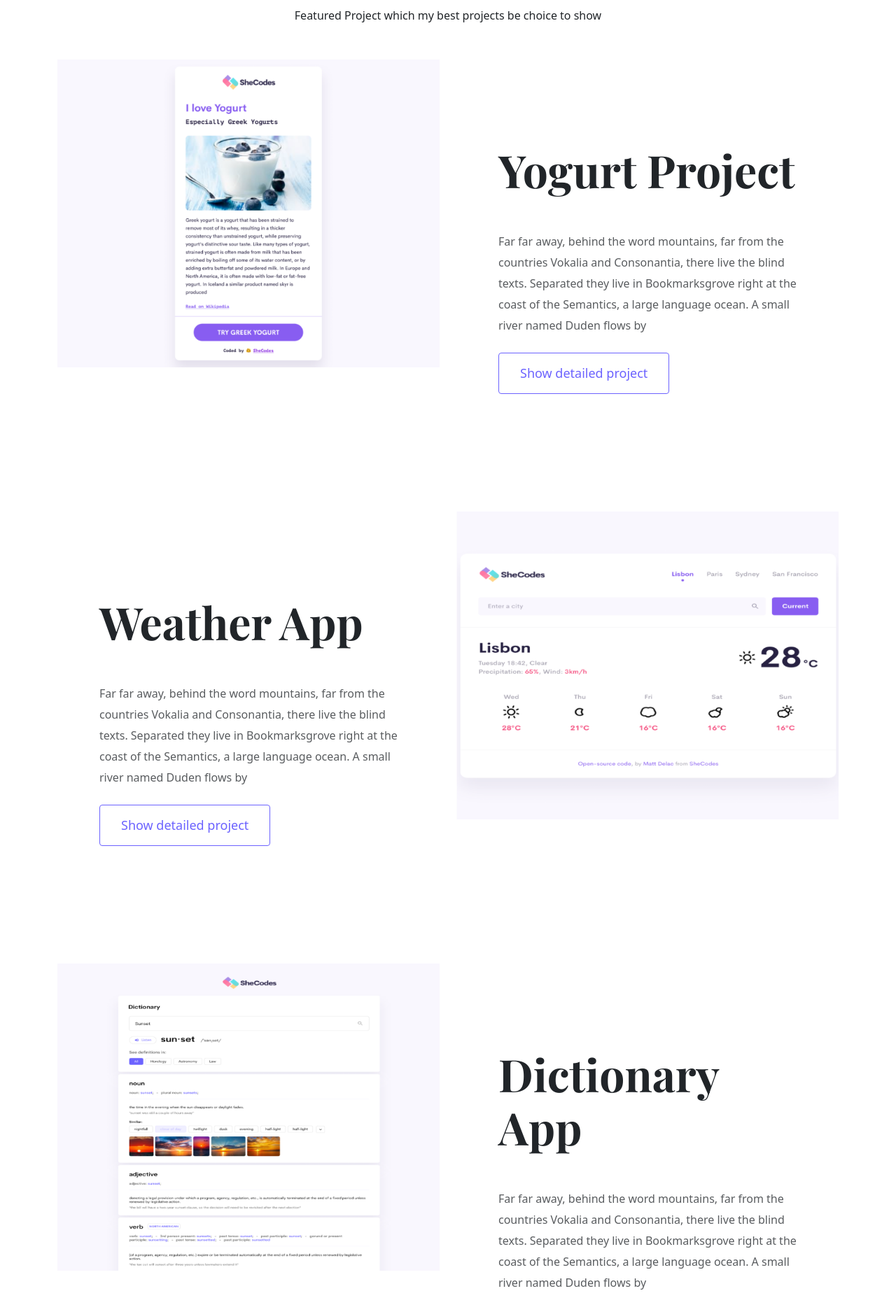
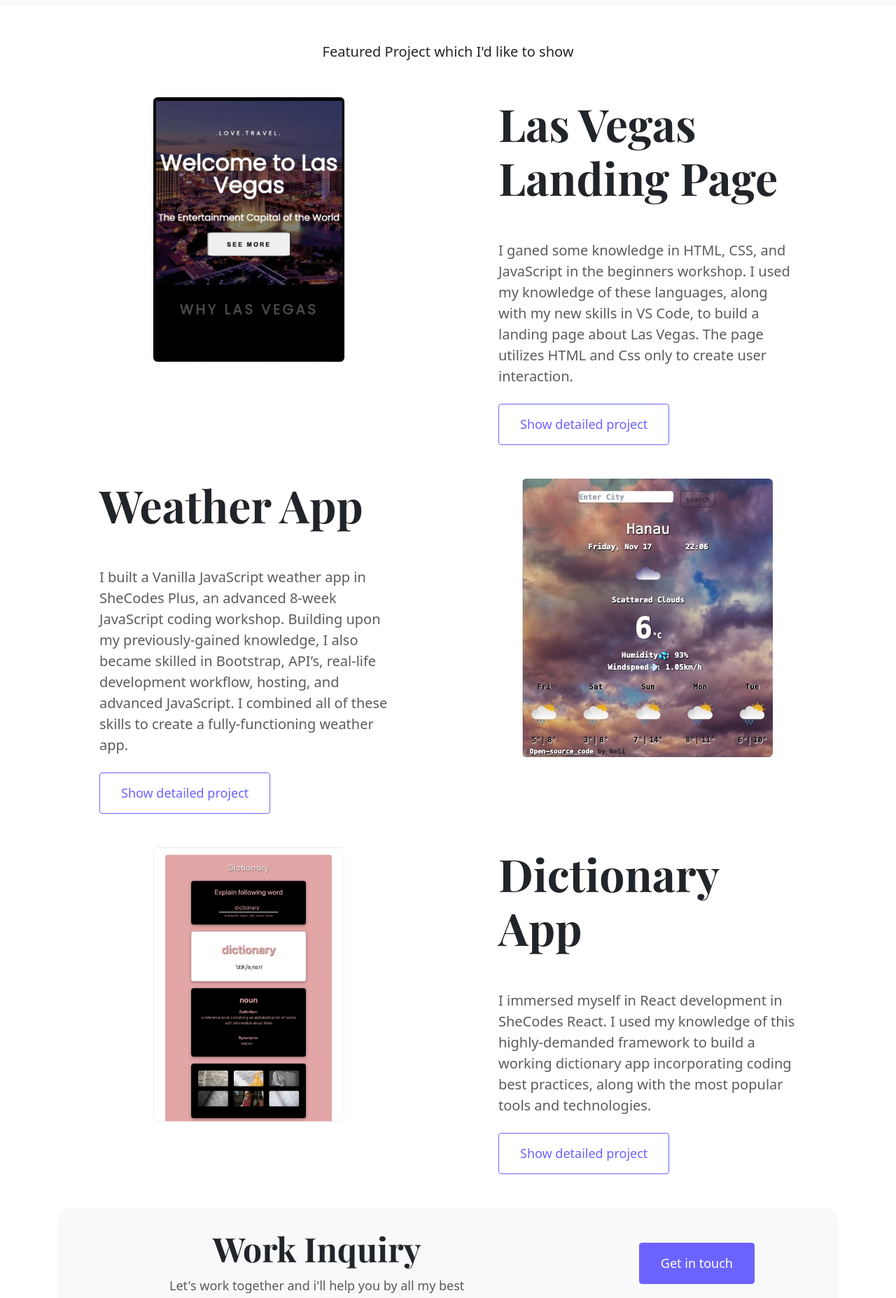
Before and after one commit to alice4599/My-Portfolio, a plain HTML site: page index.html in a window 1280 px wide. Shown: the part 720-2575 px from the top of the page at 70% size. Drawn offline with nearby package versions, Linux system fonts and the light colour scheme; a web font is replaced by a local one.

Commit message:
added images, updated styling and text

```diff
--- a/index.html
+++ b/index.html
@@ -78,7 +78,7 @@
       </div>
     </nav>
     <div class="myTitle">
-      <h2>🙋‍♀️ Hi I am</h2>
+      <h2>👋🏼 Hi I am</h2>
       <h1>Neli</h1>
       <p class="mb-5">SheCodes student based in Germany</p>
 
@@ -88,29 +88,29 @@
         >
       </div>
     </div>
-    <p class="text-center m-5">
-      Featured Project which my best projects be choice to show
+    <p class="text-center">
+      Featured Project which I'd like to show
     </p>
     <div class="container">
       <div class="row mb-5">
         <div class="col d-none d-lg-block">
           <img
-            src="image/Yogurt.png"
-            class="img-fluid"
-            alt="Yogurt project preview"
+            src="image/lasvegas.jpg"
+            class="img-fluid rounded mx-auto d-block w-50"
+            id="LasVegas"
+            alt="Las Vegas project preview"
           />
         </div>
         <div class="col">
           <div class="descriptionAll">
-            <h2 class="mb-5">Yogurt Project</h2>
+            <h2 class="mb-5">Las Vegas Landing Page</h2>
             <p class="mb-4 text-muted">
-              Far far away, behind the word mountains, far from the countries
-              Vokalia and Consonantia, there live the blind texts. Separated
-              they live in Bookmarksgrove right at the coast of the Semantics, a
-              large language ocean. A small river named Duden flows by
+              I ganed some knowledge in HTML, CSS, and JavaScript in the beginners workshop.
+              I used my knowledge of these languages, along with my new skills in VS Code, to build a landing page about Las Vegas.
+              The page utilizes HTML and Css only to create user interaction.
             </p>
             <a
-              href="work.html#yogurt"
+              href="work.html#LasVegas"
               class="btn btn-branding-outline"
               title="Show detailed project"
               >Show detailed project</a
@@ -123,10 +123,9 @@
           <div class="descriptionAll">
             <h2 class="mb-5">Weather App</h2>
             <p class="mb-4 text-muted">
-              Far far away, behind the word mountains, far from the countries
-              Vokalia and Consonantia, there live the blind texts. Separated
-              they live in Bookmarksgrove right at the coast of the Semantics, a
-              large language ocean. A small river named Duden flows by
+              I built a Vanilla JavaScript weather app in SheCodes Plus, an advanced 8-week JavaScript coding workshop.
+              Building upon my previously-gained knowledge, I also became skilled in Bootstrap, API’s, real-life development workflow, hosting, and advanced JavaScript.
+              I combined all of these skills to create a fully-functioning weather app.
             </p>
             <a
               href="work.html#weather"
@@ -138,17 +137,17 @@
         </div>
         <div class="col d-none d-lg-block">
           <img
-            src="image/Weatherapp.png"
-            class="img-fluid"
+            src="image/Weatherapp.jpg"
+            class="img-fluid rounded mx-auto d-block"
             alt="Weather project preview"
           />
         </div>
       </div>
-      <div class="row">
+      <div class="row mb-5">
         <div class="col d-none d-lg-block">
           <img
-            src="image/Dictionaryapp.png"
-            class="img-fluid"
+            src="image/dictionary.jpg"
+            class="img-fluid rounded mx-auto d-block w-50"
             alt="Dictionary project preview"
           />
         </div>
@@ -156,10 +155,10 @@
           <div class="descriptionAll">
             <h2 class="mb-5">Dictionary App</h2>
             <p class="mb-4 text-muted">
-              Far far away, behind the word mountains, far from the countries
-              Vokalia and Consonantia, there live the blind texts. Separated
-              they live in Bookmarksgrove right at the coast of the Semantics, a
-              large language ocean. A small river named Duden flows by
+              I immersed myself in React development in SheCodes React.
+              I used my knowledge of this highly-demanded framework to build
+              a working dictionary app incorporating coding best practices,
+              along with the most popular tools and technologies.
             </p>
             <a
               href="work.html#Dictionary"
--- a/src/style.css
+++ b/src/style.css
@@ -1,6 +1,6 @@
 :root {
     --branding-color: #6c63ff;
-    --secondary-color: #F9F7FE;
+    --secondary-color: #F8F9FA;
     --heading-font-family: Playfair Display;
     --default-font-family: poppins;
 }
@@ -29,9 +29,10 @@ h4 {
 }
 
 p {
-    font-size: 16px;
+    font-size: 20px;
     font-weight: normal;
     line-height: 30px;
+    margin: 50px auto;
 }
 
 footer {
@@ -104,7 +105,7 @@ small {
 }
 
 .descriptionAll {
-    padding: 120px 60px;
+    padding: 0px 60px;
 }
 
 .logo {
@@ -127,6 +128,7 @@ nav a:hover,
 nav li.active a {
     color: #6C63FF;
 }
+
 
 .emailLink {
     font-family: var(--default-font-family);
@@ -163,7 +165,7 @@ nav li.active a {
 }
 
 .myBottom {
-    background-color: #F9F7FE;
+    background-color: #F8F9FA;
     border-radius: 20px;
     padding: 30px 120px;
 
@@ -272,5 +274,8 @@ nav li.active a {
         margin: 0;
         text-align: center;
     }
+    footer {
+        margin: 50px auto;
+    }
 
 }
```
Also changed, not shown: about.html (+3 -4 lines), contact.html (+1 -1 lines), work.html (+10 -10 lines), image/Weatherapp.jpg (added), image/Weatherapp.png (deleted), image/Worldclock.jpg (added), image/Yogurt.png (deleted), image/dictionary.jpg (added), image/lasvegas.jpg (added), image/logo.png (deleted), image/logoSmall.jpg (deleted), 1 other file.
